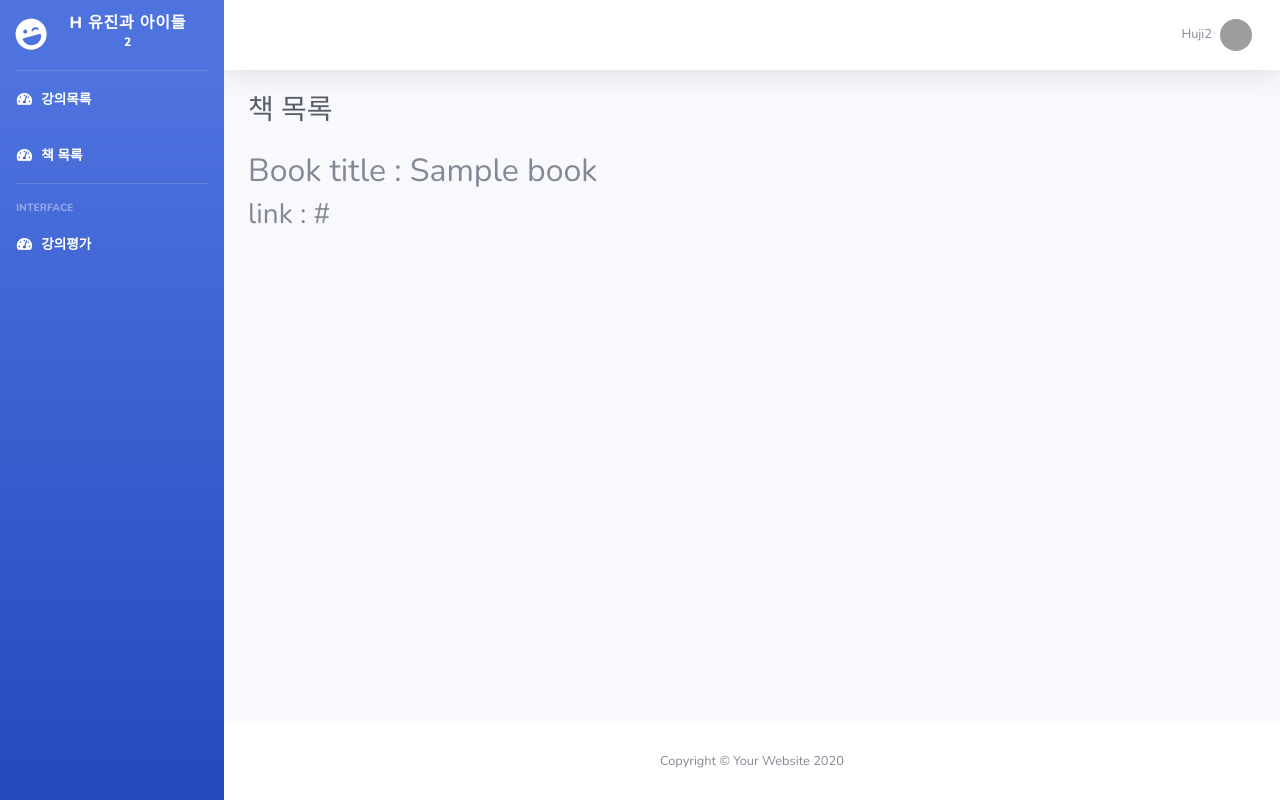
After one commit to coconutstd/lecture_review_site, a Django app: page /book in a window 1280 px wide. The commit adds this page. Run offline with Django 3.2, Linux system fonts and the light colour scheme; tables that the repository leaves empty hold one stand-in row (values such as "Sample post"); some libraries are stand-ins or nearby versions; grey boxes are pictures that could not be loaded.

Commit message:
books, 오류

```diff
--- a/lecture/admin.py
+++ b/lecture/admin.py
@@ -1,5 +1,5 @@
 from django.contrib import admin
-from .models import Lecture, Teacher
+from .models import Lecture, Teacher,Book
 
 class LectureAdmin(admin.ModelAdmin):
     list_display = ['lecture_title', 'teacher']
@@ -8,3 +8,4 @@ class LectureAdmin(admin.ModelAdmin):
 # Register your models here.
 admin.site.register(Lecture, LectureAdmin)
 admin.site.register(Teacher)
+#admin.site.register(Book)
--- a/lecture/models.py
+++ b/lecture/models.py
@@ -21,3 +21,12 @@ class Lecture(models.Model):
 
     def __str__(self):
         return self.lecture_title
+
+######DB에 추가해놨음 books #######
+class Book(models.Model):
+    # book 추천 TAB with 크롤링
+    title=models.CharField(max_length=30)
+    author=models.CharField(max_length=20)
+    price=models.IntegerField()
+    link=models.CharField(max_length=200)
+######DB에 추가해놨음 books #######
--- a/lecture/templates/lecture/base.html
+++ b/lecture/templates/lecture/base.html
@@ -45,6 +45,14 @@
           <i class="fas fa-fw fa-tachometer-alt"></i>
           <span>강의목록</span></a>
       </li>
+
+      <!--min-->
+      <li class="nav-item active">
+        <a class="nav-link" href="{% url 'book_list ' %}">
+          <i class="fas fa-fw fa-tachometer-alt"></i>
+          <span>책 목록</span></a>
+      </li>
+      <!--min-->
 
       <!-- Divider -->
       <hr class="sidebar-divider">
--- /dev/null
+++ b/lecture/templates/lecture/book_list.html
@@ -0,0 +1,15 @@
+{% extends 'lecture/base.html' %}
+
+{% block content %}
+    <!-- Page Heading -->
+          <div class="d-sm-flex align-items-center justify-content-between mb-4">
+            <h1 class="h3 mb-0 text-gray-800">책 목록</h1>
+
+          </div>
+    {% for book in books %}
+        <div class="book">
+            <h2>Book title : {{ book.title }}</h2>
+        </div>
+        <h3>link : {{ book.link }}</h3>
+    {% endfor %}
+{% endblock %}
--- a/lecture/urls.py
+++ b/lecture/urls.py
@@ -3,5 +3,6 @@ from . import views
 
 urlpatterns = [
     path('', views.index, name='main'),
-    path('lecture', views.lecture_list, name='lecture_list')
+    path('lecture', views.lecture_list, name='lecture_list'),
+    path('book', views.book_list, name='book_list'),
 ]
--- a/lecture/views.py
+++ b/lecture/views.py
@@ -1,5 +1,5 @@
 from django.shortcuts import render
-from .models import Lecture
+from .models import Lecture,Book
 # Create your views here.
 
 def index(request):
@@ -8,3 +8,10 @@ def index(request):
 def lecture_list(request):
     lectures = Lecture.objects.all()
     return render(request, 'lecture/lecture_list.html', {'lectures': lectures} )
+
+######DB에 추가해놨음 books #######
+def book_list(request):
+    books=Book.objects.all()
+    return render(request,'lecture/book_list.html', {'books':books})
+
+######DB에 추가해놨음 books #######
```
